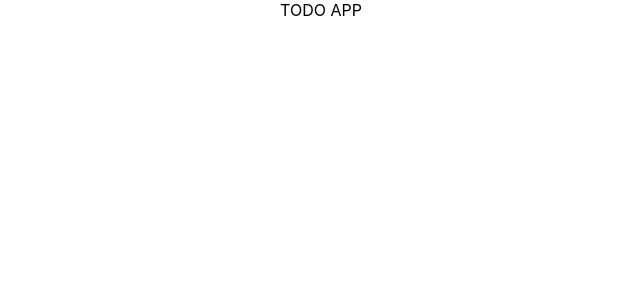
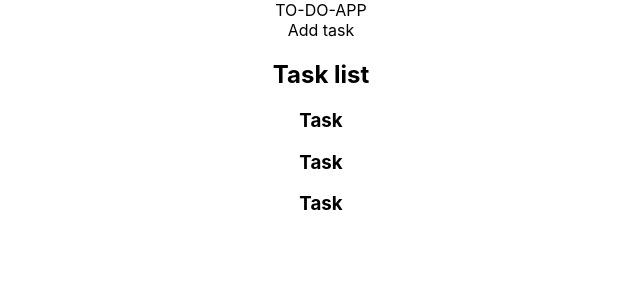
Before and after one commit to sebastian-lucjan/todo-app-beginner-lvl, a React (Create React App) app: page / in a window 1280 px wide. Shown: the top 300 px of the page, without its empty margins (319-959 px from the left). Built offline with nearby package versions, Linux system fonts and the light colour scheme.

Commit message:
connect App with TaskList and TaskList with Task

```diff
--- /dev/null
+++ b/src/components/AddTask.js
@@ -0,0 +1,14 @@
+import React, { Component } from 'react';
+
+class AddTask extends Component {
+  state = {};
+  render() {
+    return (
+      <div>
+        <div>Add task</div>
+      </div>
+    );
+  }
+}
+
+export default AddTask;
--- a/src/components/App.js
+++ b/src/components/App.js
@@ -1,9 +1,17 @@
 import './App.css';
 import React, { Component } from 'react';
+import AddTask from './AddTask';
+import TaskList from './TaskList';
 
 class App extends Component {
   render() {
-    return <div className="App">TODO APP</div>;
+    return (
+      <div className="App">
+        TO-DO-APP
+        <AddTask />
+        <TaskList />
+      </div>
+    );
   }
 }
 
--- /dev/null
+++ b/src/components/Task.js
@@ -0,0 +1,7 @@
+import React from 'react';
+
+const Task = () => {
+  return <h3>Task</h3>;
+};
+
+export default Task;
--- /dev/null
+++ b/src/components/TaskList.js
@@ -0,0 +1,15 @@
+import React from 'react';
+import Task from './Task';
+
+const TaskList = () => {
+  return (
+    <div>
+      <h2>Task list</h2>
+      <Task />
+      <Task />
+      <Task />
+    </div>
+  );
+};
+
+export default TaskList;
```
